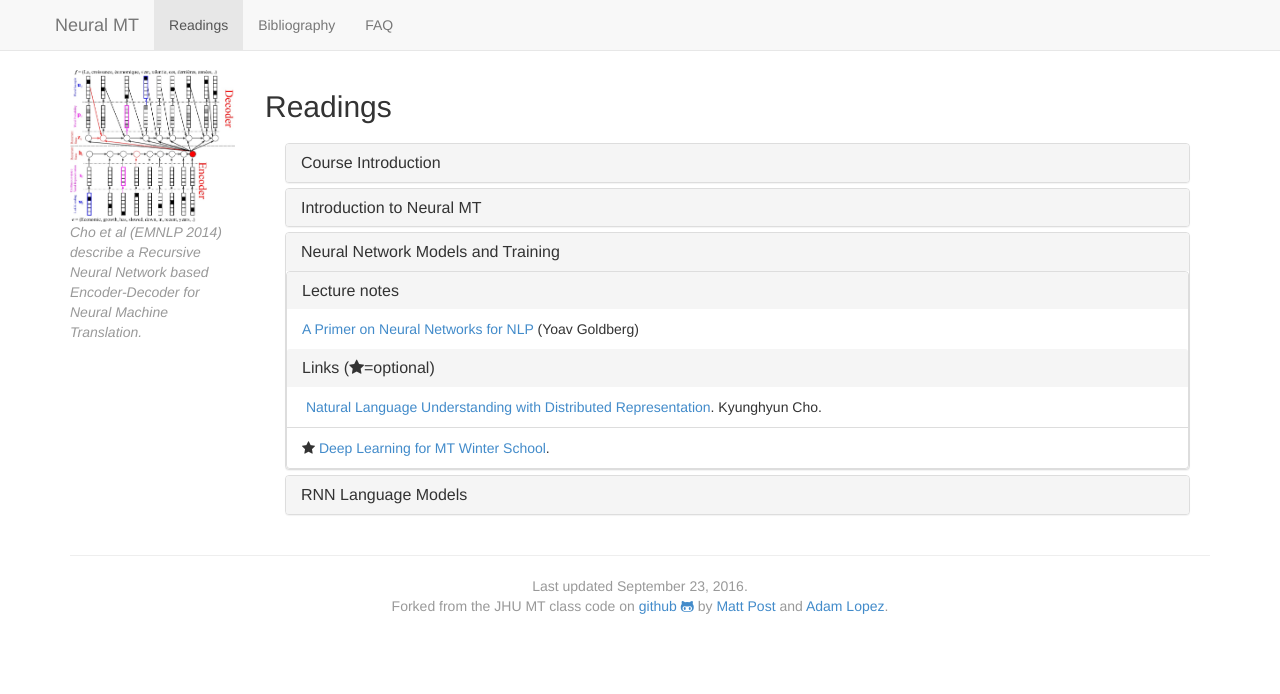
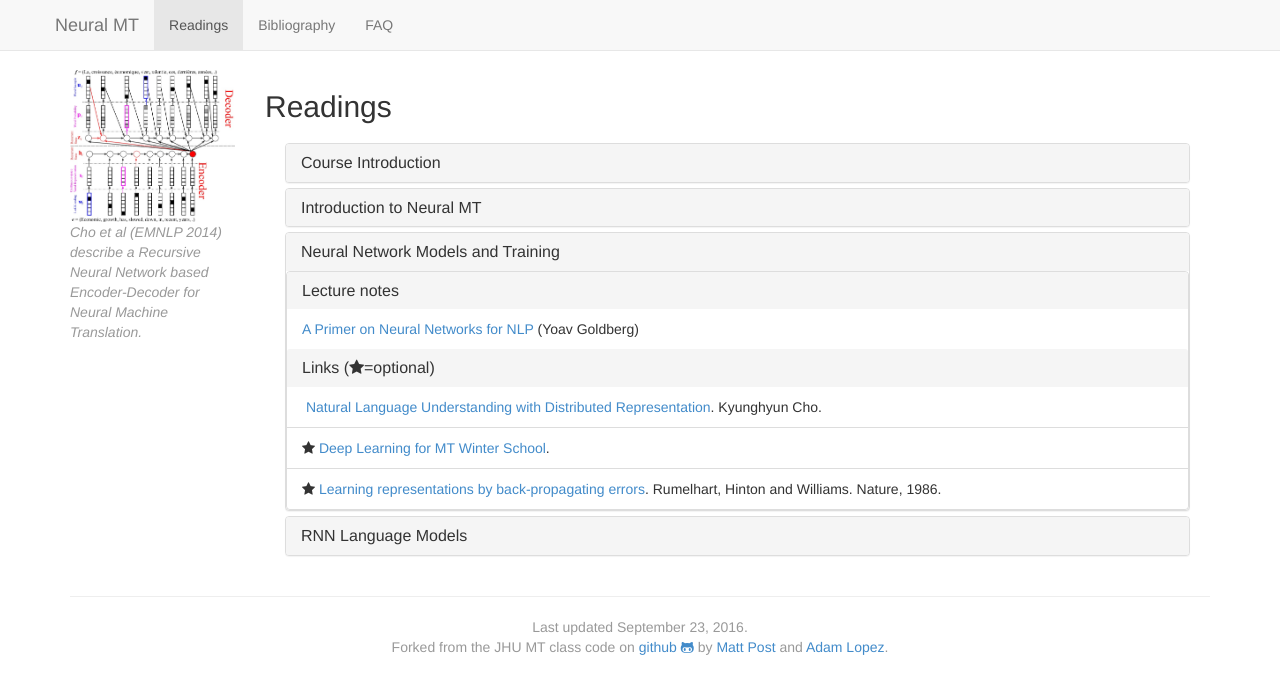
Before and after one commit to anoopsarkar/neuralmt-class, a Jekyll site: the page built from syllabus.md, in a window 1280 px wide. Shown: the top 694 px of the page. Built offline with Jekyll 4.4.1, drawn with Linux system fonts in a browser that asks for light colours; nearby versions of some CDN libraries.

Commit message:
nature paper from 1986

```diff
--- a/_data/syllabus.yaml
+++ b/_data/syllabus.yaml
@@ -59,6 +59,11 @@
     - title: "Deep Learning for MT Winter School"
       url: "http://dl4mt.computing.dcu.ie/"
       optional: true
+    - title: "Learning representations by back-propagating errors"
+      author: "Rumelhart, Hinton and Williams"
+      citation: "Nature, 1986"
+      url: "https://www.iro.umontreal.ca/~vincentp/ift3395/lectures/backprop_old.pdf"
+      optional: true
 - title: "RNN Language Models"
   tag: rnnlm
   current: false
```
Also changed, not shown: 2 other files.
